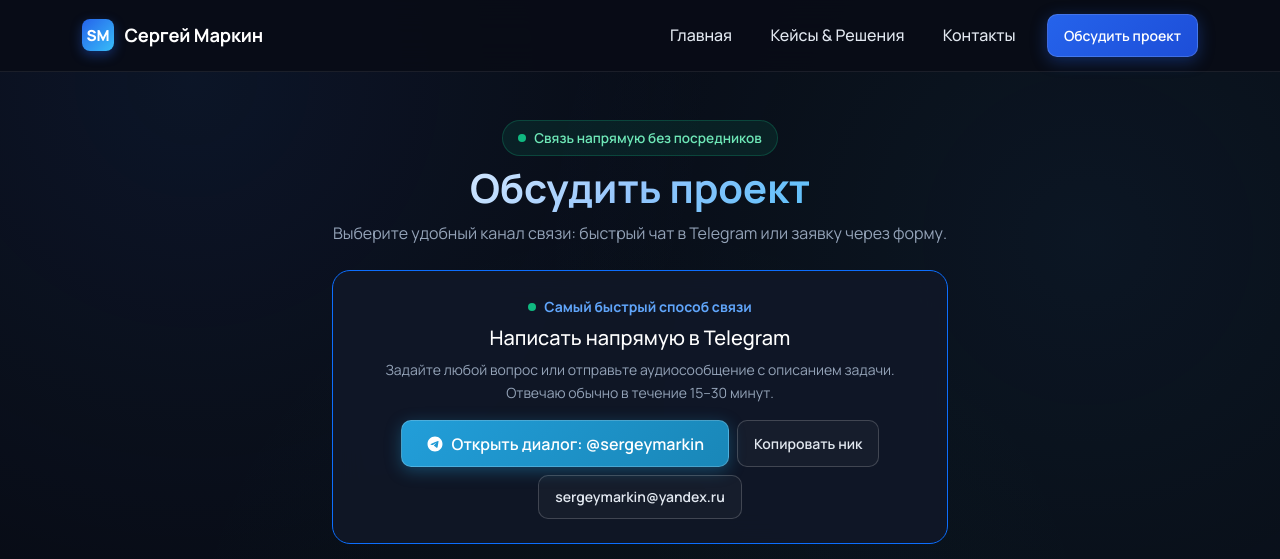
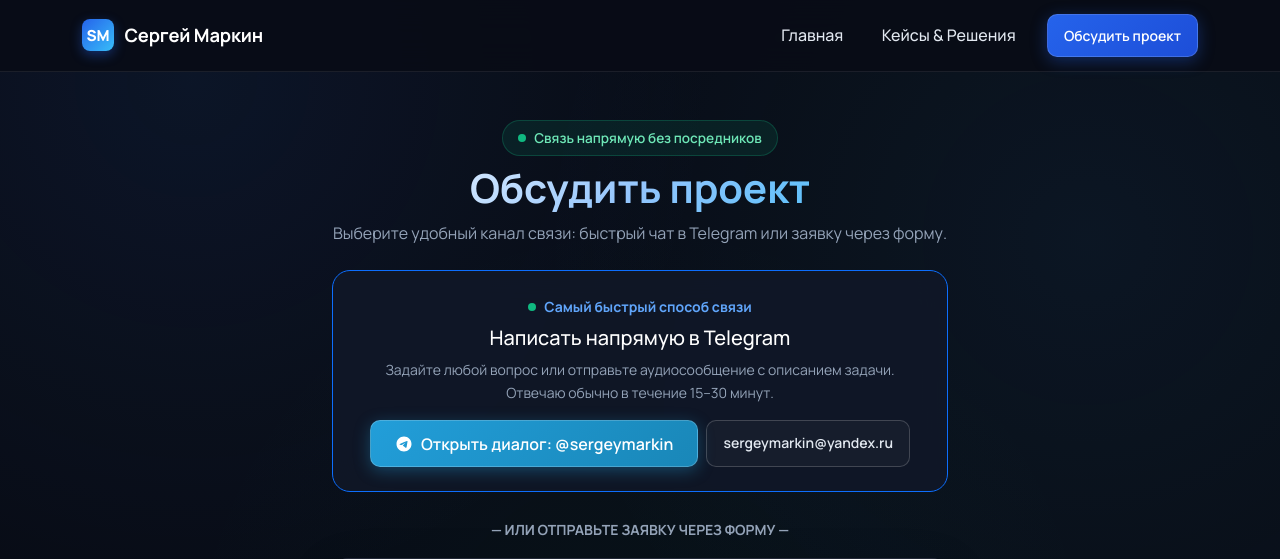
Before and after one commit to markincoder/sergeymarkin.ru, a Python web app: template templates/contact.html in a window 1280 px wide. Shown: the top 559 px of the page. Run offline with Jinja, Linux system fonts and the light colour scheme; the template is opened without the code that fills it, so the values that code supplies are empty.

Commit message:
ui: leave only 'Обсудить проект' in main nav, remove copy nickname button from contacts

```diff
--- a/templates/base.html
+++ b/templates/base.html
@@ -68,9 +68,6 @@
           </li>
           <li class="nav-item">
             <a class="nav-link {% if active_page == 'cases' %}active{% endif %}" href="{{ url_for('cases_list') }}">Кейсы &amp; Решения</a>
-          </li>
-          <li class="nav-item">
-            <a class="nav-link {% if active_page == 'contact' %}active{% endif %}" href="{{ url_for('contact') }}">Контакты</a>
           </li>
           <li class="nav-item ms-lg-2 mt-2 mt-lg-0">
             <a class="btn btn-accent btn-sm px-3" href="{{ url_for('contact') }}">Обсудить проект</a>
--- a/templates/contact.html
+++ b/templates/contact.html
@@ -27,9 +27,6 @@
         <svg width="18" height="18" viewBox="0 0 24 24" fill="currentColor"><path d="M12 2C6.48 2 2 6.48 2 12s4.48 10 10 10 10-4.48 10-10S17.52 2 12 2zm4.64 6.8c-.15 1.58-.8 5.42-1.13 7.19-.14.75-.42 1-.68 1.03-.58.05-1.02-.38-1.58-.75-.88-.58-1.38-.94-2.23-1.5-.99-.65-.35-1.01.22-1.59.15-.15 2.71-2.48 2.76-2.69a.2.2 0 00-.05-.18c-.06-.05-.14-.03-.21-.02-.09.02-1.49.95-4.22 2.79-.4.27-.76.41-1.08.4-.36-.01-1.04-.2-1.55-.37-.63-.2-1.12-.31-1.08-.66.02-.18.27-.36.74-.55 2.92-1.27 4.86-2.11 5.83-2.51 2.78-1.16 3.35-1.36 3.73-1.36.08 0 .27.02.39.12.1.08.13.19.14.27-.01.06.01.24 0 .38z"/></svg>
         <span>Открыть диалог: @sergeymarkin</span>
       </a>
-      <button type="button" class="btn btn-outline-light btn-sm px-3" id="btn-copy-tg" title="Скопировать никнейм">
-        <span id="copy-tg-text">Копировать ник</span>
-      </button>
       <a href="mailto:sergeymarkin@yandex.ru" class="btn btn-outline-light btn-sm px-3" title="Написать на почту">
         <span>sergeymarkin@yandex.ru</span>
       </a>
@@ -107,20 +104,6 @@
 {% block extra_js %}
 <script>
 document.addEventListener("DOMContentLoaded", function() {
-  // Копирование Telegram ника
-  var btnCopy = document.getElementById("btn-copy-tg");
-  var copyText = document.getElementById("copy-tg-text");
-  if (btnCopy && copyText) {
-    btnCopy.addEventListener("click", function() {
-      if (navigator.clipboard) {
-        navigator.clipboard.writeText("@sergeymarkin").then(function() {
-          copyText.textContent = "Скопировано! ✓";
-          setTimeout(function() { copyText.textContent = "Копировать ник"; }, 2500);
-        });
-      }
-    });
-  }
-
   // Быстрый выбор темы
   var topicBtns = document.querySelectorAll(".quick-topic-btn");
   var subjectInput = document.getElementById("id_subject");
```
